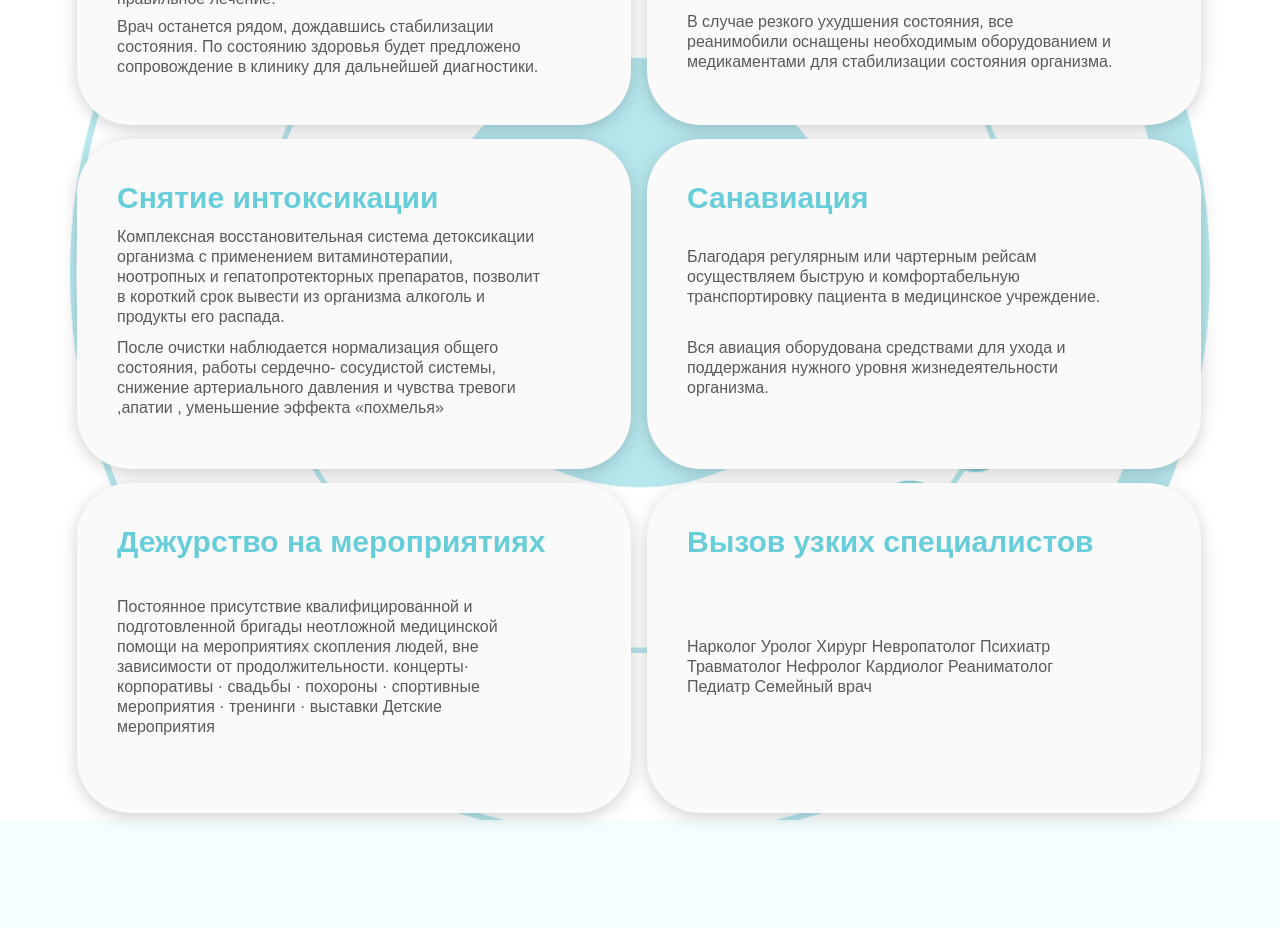
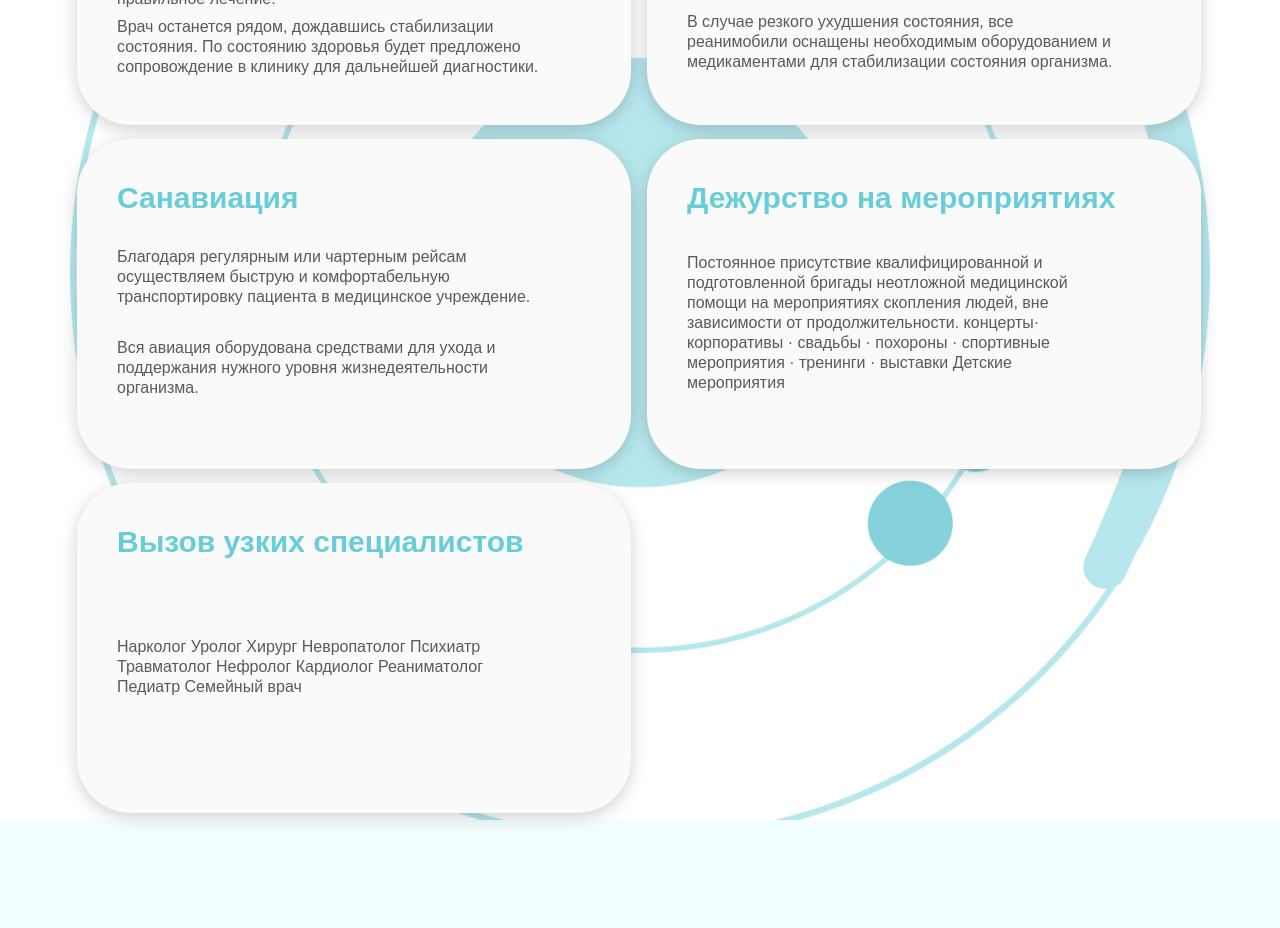
Before and after one commit to thedastan/medskill, a React (Create React App) app: page / in a window 1280 px wide. Shown: the part 1120-2048 px from the top of the page. Built offline with nearby package versions, Linux system fonts and the light colour scheme.

Commit message:
Update Card.js

```diff
--- a/src/conpanents/Card.js
+++ b/src/conpanents/Card.js
@@ -46,20 +46,6 @@ const Card = () => {
                                 <p>
                                     В случае резкого ухудшения состояния, все реанимобили оснащены необходимым
                                     оборудованием и медикаментами для стабилизации состояния организма.
-                                </p>
-                            </div>
-
-                        </div>
-                        <div className="card__MinCard__cards" data-aos="fade-up-right">
-                            <h4 className="card__MinCard__cards__title2">Снятие интоксикации</h4>
-                            <div className="card__MinCard__cards__p3">
-                                <p> Комплексная восстановительная система детоксикации организма с применением
-                                    витаминотерапии, ноотропных и гепатопротекторных препаратов, позволит в короткий
-                                    срок вывести из организма алкоголь и продукты его распада.
-                                </p>
-                                <p> После очистки наблюдается нормализация общего состояния, работы сердечно- сосудистой
-                                    системы, снижение артериального давления и чувства тревоги ,апатии , уменьшение
-                                    эффекта «похмелья»
                                 </p>
                             </div>
 
```
